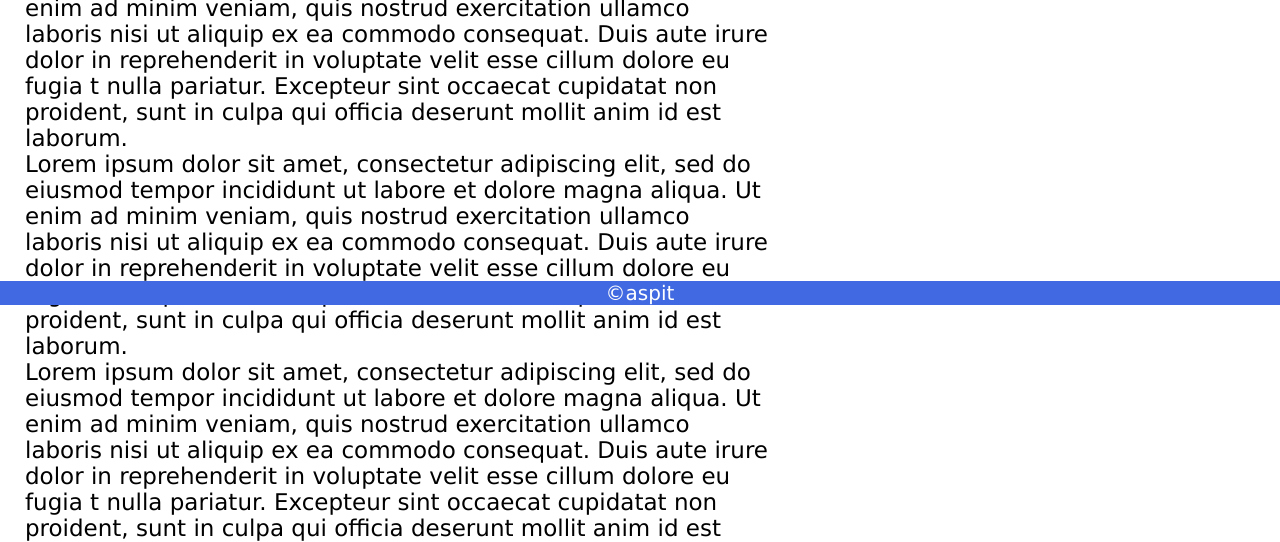
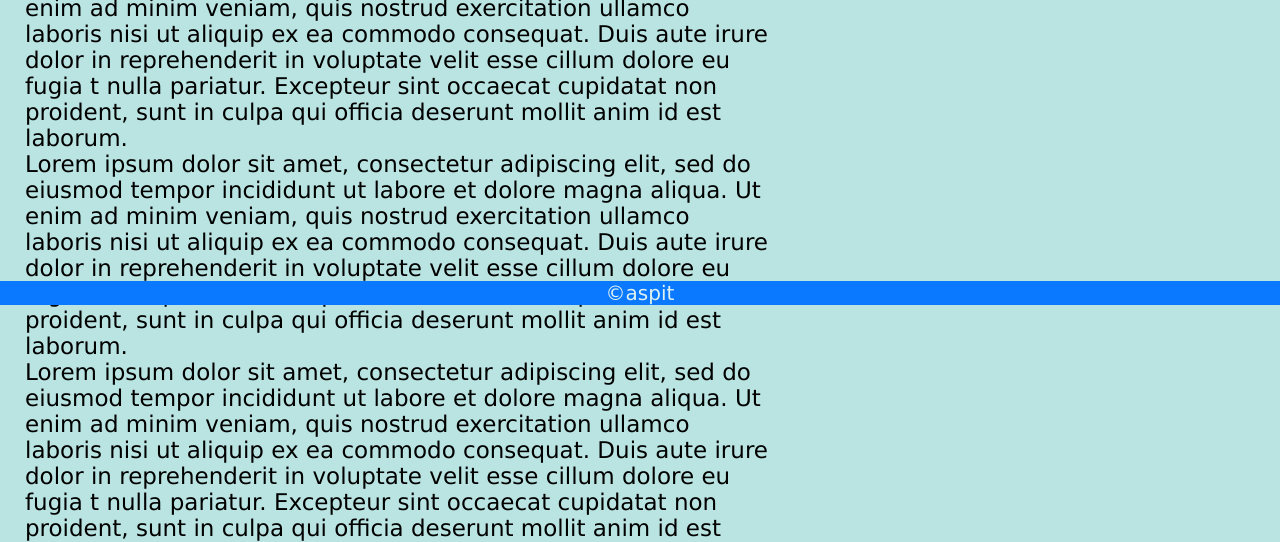
Before and after one commit to themaxsi/visualisering-Project-Folder, a PHP site: page / in a window 1280 px wide. Shown: the part 495-1037 px from the top of the page. Run offline with PHP 8.4, Linux system fonts and the light colour scheme.

Commit message:
added hsl color to css

```diff
--- a/OpsamlingWebsite/style.css
+++ b/OpsamlingWebsite/style.css
@@ -2,12 +2,27 @@
 {
     margin: 0px;
     padding: 0px;
+}
+/*-------Color control-------*/
+:root
+{
+    --main-hue: 177;
+
+    --main-color: hsl(var(--main-hue), 44%, 81%);
+    --light-main-color: hsl(var(--main-hue), 44%, 91%);
+    --blue-color: hsl(213, 100%, 52%);
+    --medium-dark-main-color: hsl(var(--main-hue), 44%, 31%);
+    --dark-main-color: hsl(var(--main-hue), 44%, 13%);
+
+    --black: hsl(0, 10%, 10%);
+
 }
 
 html, body
 {
     height: 100vh;
     font-family: Verdana, Geneva, Tahoma, sans-serif;
+    background-color: var(--main-color);
 }
 /*-------Header-------*/
 .N
@@ -33,8 +48,8 @@ header
 header h1
 {
     font-size: 86px;
-    background-color: dimgray;
-    color: aquamarine;
+    background-color: var(--dark-main-color);
+    color: var(--light-main-color);
     text-transform: uppercase;
     text-align: center;
     z-index: 1;
@@ -43,14 +58,14 @@ header h1
 /*--------Nav--------*/
 nav
 {
-    background-color: royalblue;
+    background-color: var(--blue-color);
     z-index: 1;
 }
 
 nav ul li
 {
     display: inline;
-    border-right: 1px solid black;
+    border-right: 1px solid var(--black);
 
 
 }
@@ -93,7 +108,7 @@ a
 {
     display: inline-block;
     padding: 8px;
-    color: white;
+    color: var(--light-main-color);
     text-decoration: none;
 }
 
@@ -116,8 +131,8 @@ footer
     position: fixed;
     bottom: 0;
     width: 100%;
-    background-color: royalblue;
-    color: white;
+    background-color: var(--blue-color);
+    color: var(--light-main-color);
     text-align: center;
     font-size: 20px;
   }
```
